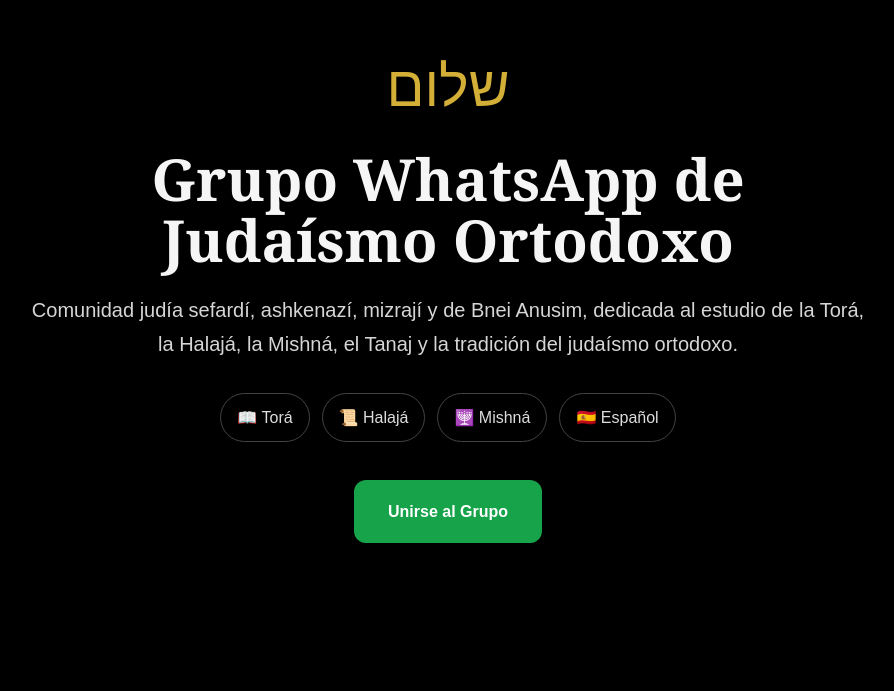
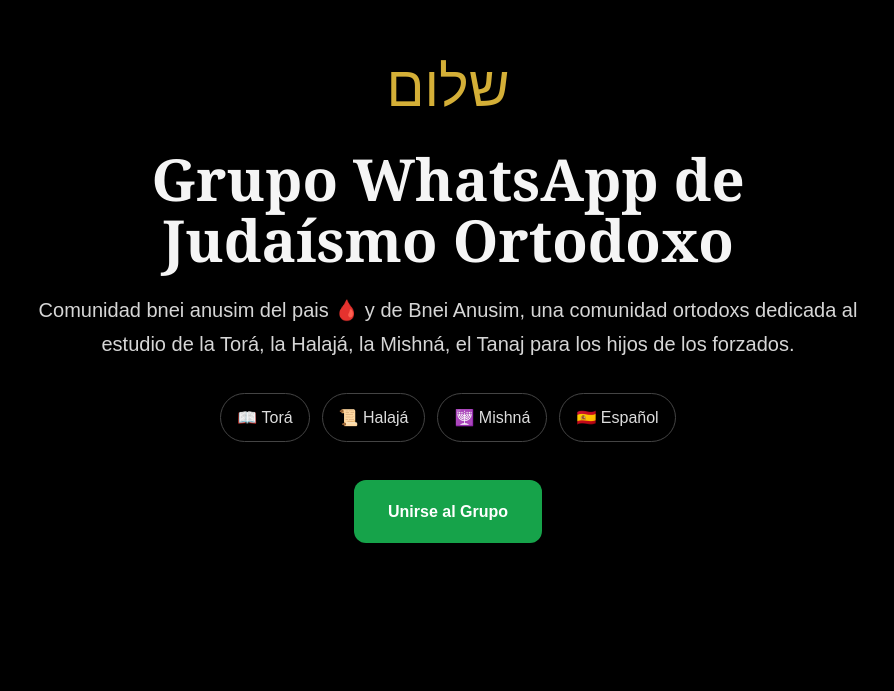
Before and after one commit to eliasbenBethlehem/grupojudaismowhatsapp.github.io, a plain HTML site: page index.html in a window 1280 px wide. Shown: the part 109-800 px from the top of the page, without its empty margins (192-1086 px from the left). Drawn offline with Linux system fonts and the light colour scheme.

Commit message:
Update index.html

```diff
--- a/index.html
+++ b/index.html
@@ -217,7 +217,7 @@
 <h1>Grupo WhatsApp de Judaísmo Ortodoxo</h1>
 
 <p>
-Comunidad judía sefardí, ashkenazí, mizrají y de Bnei Anusim, dedicada al estudio de la Torá, la Halajá, la Mishná, el Tanaj y la tradición del judaísmo ortodoxo.
+Comunidad bnei anusim del pais 🩸 y de Bnei Anusim, una comunidad ortodoxs dedicada al estudio de la Torá, la Halajá, la Mishná, el Tanaj para los hijos de los forzados.
 </p>
 
 <div class="tags">
```
